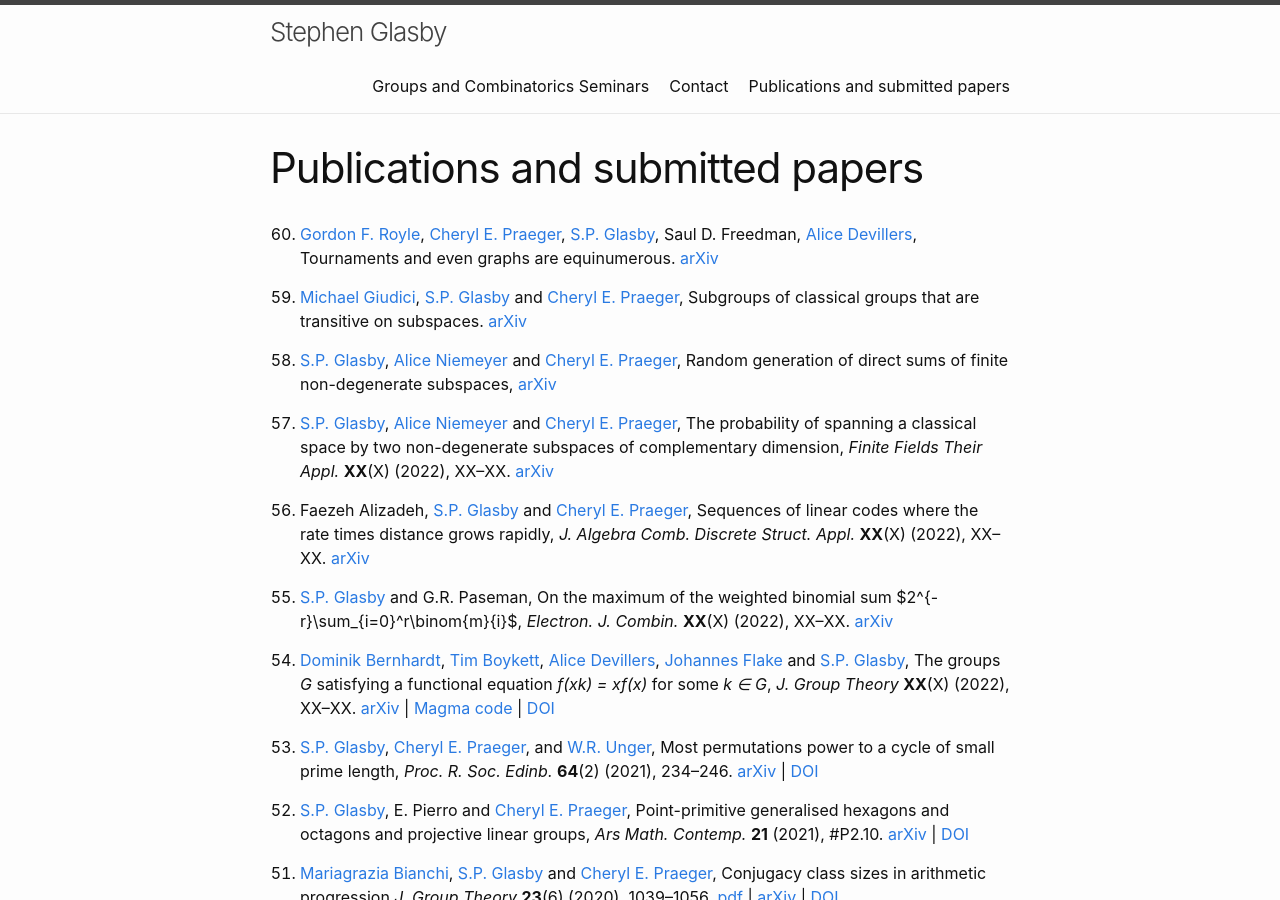
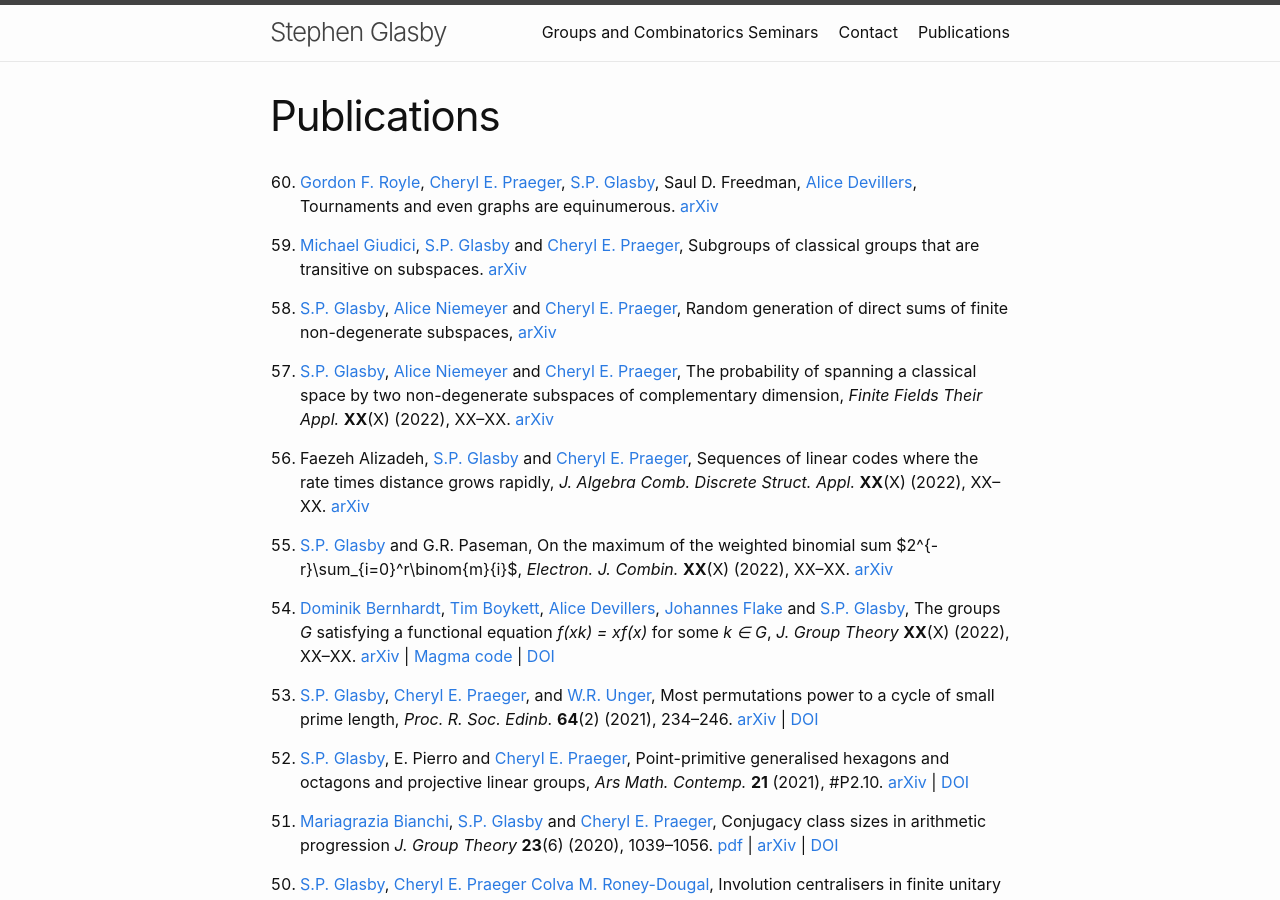
Before and after one commit to StephenGlasby/StephenGlasby.github.io, a Jekyll site: the page built from publications.md, in a window 1280 px wide and 900 px high. Built offline with Jekyll 4.4.1, drawn with Linux system fonts in a browser that asks for light colours.

```diff
--- a/publications.md
+++ b/publications.md
@@ -1,6 +1,6 @@
 ---
 layout: page
-title: Publications and submitted papers
+title: Publications
 permalink: /publications/
 ---
 
```
